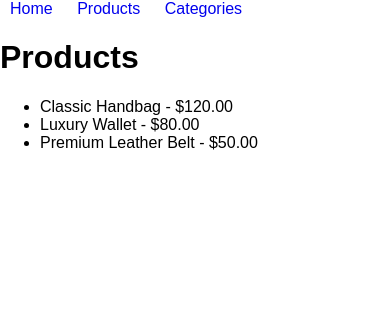
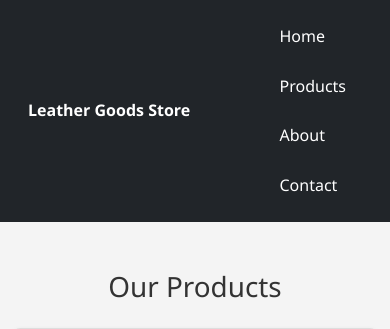
Before and after one commit to Abylaikhan-Bari/LeatherStore, a Django app: page /products/ in a window 390 px wide. Shown: the top 329 px of the page. Before the commit the page ends 150 px from the top, so only its background shows below. Run offline with Django 5.2, Linux system fonts and the light colour scheme; data comes from the database, SQL or seed files in the repository; both versions use the stored data as it was after the commit.

Commit message:
First steps

```diff
--- a/store/urls.py
+++ b/store/urls.py
@@ -4,5 +4,6 @@ from . import views
 urlpatterns = [
     path('', views.home, name='home'),
     path('products/', views.product_list, name='product_list'),
-    path('categories/', views.category_list, name='category_list'),
+    path('about/', views.about, name='about'),
+    path('contact/', views.contact, name='contact'),
 ]
--- a/store/views.py
+++ b/store/views.py
@@ -1,5 +1,5 @@
 from django.shortcuts import render
-from .models import Category, Product
+from .models import Product
 
 def home(request):
     return render(request, 'home.html')
@@ -8,6 +8,14 @@ def product_list(request):
     products = Product.objects.all()
     return render(request, 'products.html', {'products': products})
 
-def category_list(request):
-    categories = Category.objects.all()
-    return render(request, 'categories.html', {'categories': categories})
+def about(request):
+    return render(request, 'about.html')
+
+def contact(request):
+    if request.method == 'POST':
+        # Handle form submission
+        name = request.POST.get('name')
+        email = request.POST.get('email')
+        message = request.POST.get('message')
+        # Save or process the data (e.g., send email)
+    return render(request, 'contact.html')
--- a/templates/base.html
+++ b/templates/base.html
@@ -5,18 +5,29 @@
     <meta charset="UTF-8">
     <meta name="viewport" content="width=device-width, initial-scale=1.0">
     <title>Leather Goods Store</title>
+    <!-- Bootstrap CSS -->
+    <link href="https://cdn.jsdelivr.net/npm/bootstrap@5.3.0/dist/css/bootstrap.min.css" rel="stylesheet">
     <link rel="stylesheet" href="{% static 'css/styles.css' %}">
 </head>
 <body>
-    <header>
-        <nav>
-            <a href="/">Home</a>
-            <a href="/products/">Products</a>
-            <a href="/categories/">Categories</a>
+    <header class="bg-dark text-white p-3">
+        <nav class="container d-flex justify-content-between">
+            <a href="/" class="text-white text-decoration-none">Leather Goods Store</a>
+            <ul class="nav">
+                <li class="nav-item"><a href="/" class="nav-link text-white">Home</a></li>
+                <li class="nav-item"><a href="/products/" class="nav-link text-white">Products</a></li>
+                <li class="nav-item"><a href="/about/" class="nav-link text-white">About</a></li>
+                <li class="nav-item"><a href="/contact/" class="nav-link text-white">Contact</a></li>
+            </ul>
         </nav>
     </header>
-    <main>
+    <main class="container my-4">
         {% block content %}{% endblock %}
     </main>
+    <footer class="bg-dark text-white text-center py-3">
+        <p>© 2024 Leather Goods Store. All rights reserved.</p>
+    </footer>
+    <!-- Bootstrap JS -->
+    <script src="https://cdn.jsdelivr.net/npm/bootstrap@5.3.0/dist/js/bootstrap.bundle.min.js"></script>
 </body>
 </html>
--- a/templates/home.html
+++ b/templates/home.html
@@ -1,5 +1,9 @@
 {% extends 'base.html' %}
 
 {% block content %}
-<h1>Welcome to Leather Goods Store</h1>
+<div class="hero">
+    <h1>Welcome to Leather Goods Store</h1>
+    <p class="lead">Explore our premium collection of leather goods.</p>
+    <a href="/products/" class="btn btn-primary">View Products</a>
+</div>
 {% endblock %}
--- a/templates/products.html
+++ b/templates/products.html
@@ -1,10 +1,21 @@
 {% extends 'base.html' %}
 
 {% block content %}
-<h1>Products</h1>
-<ul>
+<h1 class="text-center mb-4">Our Products</h1>
+<div class="row row-cols-1 row-cols-md-3 g-4">
     {% for product in products %}
-    <li>{{ product.name }} - ${{ product.price }}</li>
+    <div class="col">
+        <div class="product-card">
+            {% if product.image %}
+            <img src="{{ product.image.url }}" class="img-fluid" alt="{{ product.name }}">
+            {% else %}
+            <img src="/static/images/placeholder.png" class="img-fluid" alt="{{ product.name }}">
+            {% endif %}
+            <h5>{{ product.name }}</h5>
+            <p>{{ product.description }}</p>
+            <p class="text-primary fw-bold">${{ product.price }}</p>
+        </div>
+    </div>
     {% endfor %}
-</ul>
+</div>
 {% endblock %}
--- a/templates/static/css/styles.css
+++ b/templates/static/css/styles.css
@@ -1,10 +1,110 @@
+/* General styling */
 body {
-    font-family: Arial, sans-serif;
+    font-family: 'Segoe UI', Tahoma, Geneva, Verdana, sans-serif;
+    line-height: 1.6;
     margin: 0;
     padding: 0;
+    background-color: #f4f4f4;
+    color: #333;
 }
 
-nav a {
-    margin: 10px;
+/* Header and Navigation styling */
+header {
+    background-color: #222;
+    color: white;
+    padding: 1rem 0;
+}
+
+header a {
     text-decoration: none;
+    color: white;
+    font-weight: bold;
 }
+
+header a:hover {
+    text-decoration: underline;
+}
+
+nav {
+    display: flex;
+    justify-content: space-between;
+    align-items: center;
+    padding: 0 1.5rem;
+}
+
+nav ul {
+    list-style: none;
+    display: flex;
+    gap: 1rem;
+}
+
+nav ul li {
+    display: inline;
+}
+
+/* Hero Section */
+.hero {
+    background-color: #007bff;
+    color: white;
+    padding: 3rem;
+    text-align: center;
+    border-radius: 0.5rem;
+    margin-bottom: 2rem;
+}
+
+.hero a {
+    text-decoration: none;
+    padding: 0.5rem 1rem;
+    background-color: white;
+    color: #007bff;
+    border-radius: 5px;
+}
+
+.hero a:hover {
+    background-color: #e2e6ea;
+}
+
+/* Main content and product cards styling */
+main {
+    padding: 1.5rem;
+}
+
+.product-card {
+    background: #fff;
+    border: 1px solid #ddd;
+    border-radius: 8px;
+    padding: 1.5rem;
+    margin-bottom: 1rem;
+    box-shadow: 0 2px 5px rgba(0, 0, 0, 0.1);
+    text-align: center;
+}
+
+.product-card img {
+    max-height: 150px;
+    margin-bottom: 1rem;
+}
+
+.product-card h5 {
+    color: #222;
+    margin-bottom: 0.5rem;
+}
+
+/* Footer styling */
+footer {
+    background-color: #222;
+    color: white;
+    text-align: center;
+    padding: 1rem 0;
+}
+
+/* Responsive design */
+@media (max-width: 768px) {
+    nav ul {
+        flex-direction: column;
+        gap: 0.5rem;
+    }
+
+    .hero {
+        padding: 2rem 1rem;
+    }
+}
```
Also changed, not shown: templates/about.html (added, +8 -0 lines), templates/contact.html (added, +23 -0 lines), db.sqlite3.
